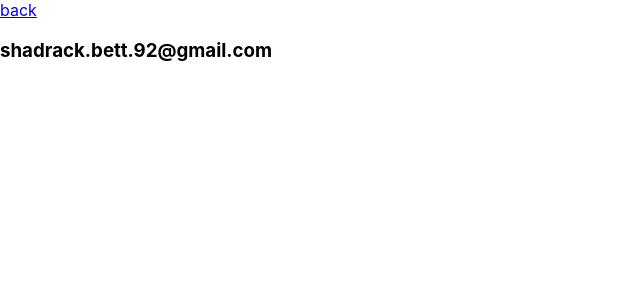
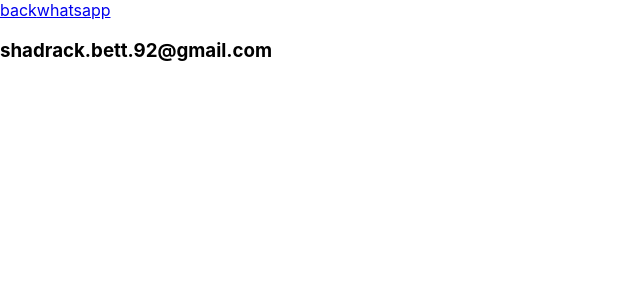
Before and after one commit to shaddybett/refresh, a React (Create React App) app: page /contact in a window 1280 px wide. Shown: the top 300 px of the page, without its empty margins (0-640 px from the left). Built offline with nearby package versions, Linux system fonts and the light colour scheme.

Commit message:
completed routing

```diff
--- a/src/Components/Body.js
+++ b/src/Components/Body.js
@@ -20,7 +20,7 @@ export default function Body() {
     <div>
       <Link to='/'>home</Link>
       <Link to='/contact'>contact</Link>
-      <Link to='/'>whatsapp</Link>
+
       {data ? (
         data.map((news) => (
           <div key={news.title}>
--- a/src/Components/Contact.js
+++ b/src/Components/Contact.js
@@ -4,6 +4,7 @@ export default function Contact() {
   return (
     <div>
        <Link to='/body'>back</Link>
+       <a href='https://web.whatsapp.com/' target='blank' rel='noopener noreferrer'>whatsapp</a>
         <h3>shadrack.bett.92@gmail.com</h3>
     </div>
   )
```
